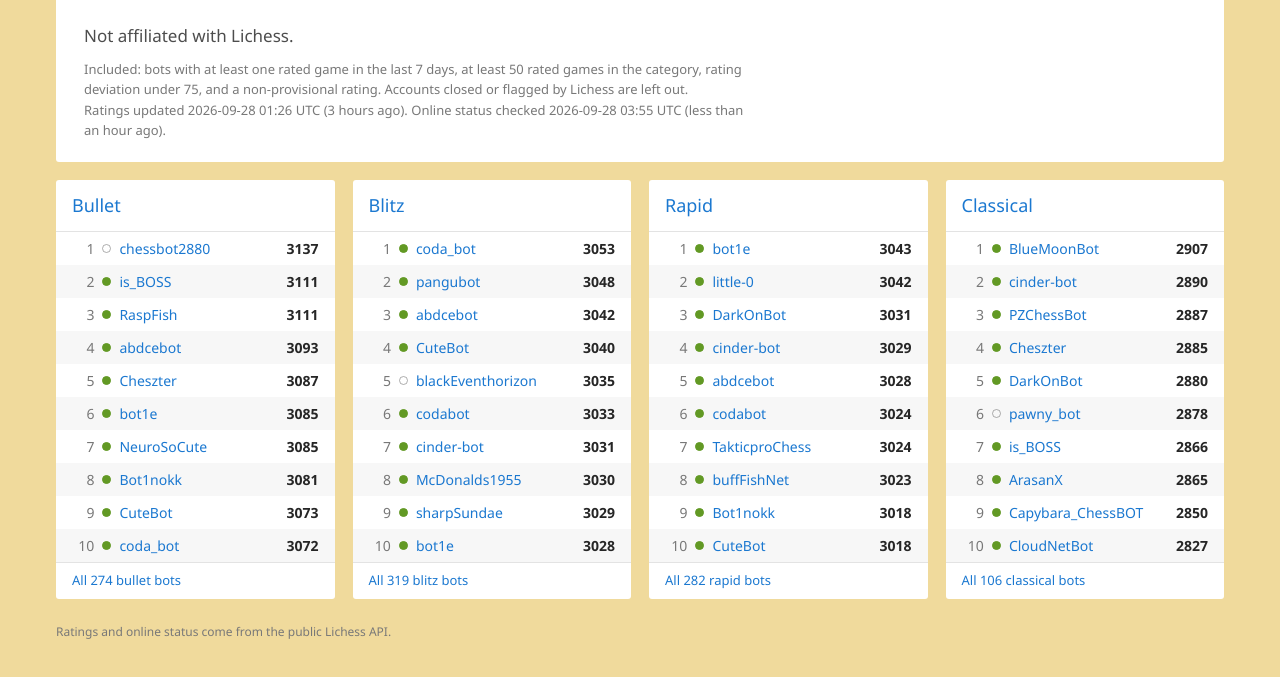
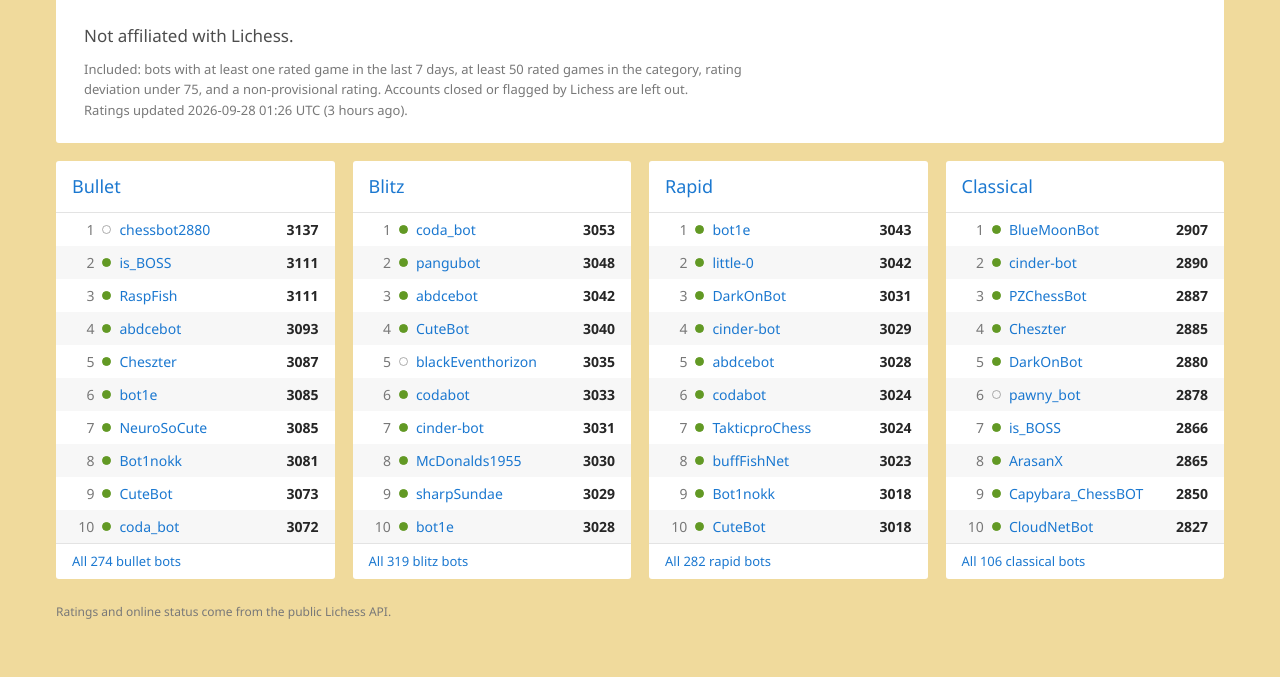
Before and after one commit to dream-build-create/chess-bot-leaderboard, a plain HTML site: page docs/index.html in a window 1280 px wide. Shown: the part 207-884 px from the top of the page. Drawn offline with Linux system fonts and the light colour scheme.

Commit message:
Remove online-status timestamp from header

```diff
--- a/docs/index.html
+++ b/docs/index.html
@@ -335,9 +335,8 @@
       `at least ${r.min_games} rated games in the category, rating deviation under ${r.max_rd_standard}, ` +
       `and a non-provisional rating. Accounts closed or flagged by Lichess are left out.`;
     const ratings = describeTime(data.generated_at);
-    const online = describeTime(data.online_checked_at);
     document.getElementById("updated").textContent =
-      `Ratings updated ${ratings || data.generated_at}.` + (online ? ` Online status checked ${online}.` : "");
+      `Ratings updated ${ratings || data.generated_at}.`;
   }
 
   // ------------------------------------------------------------ overview
```
